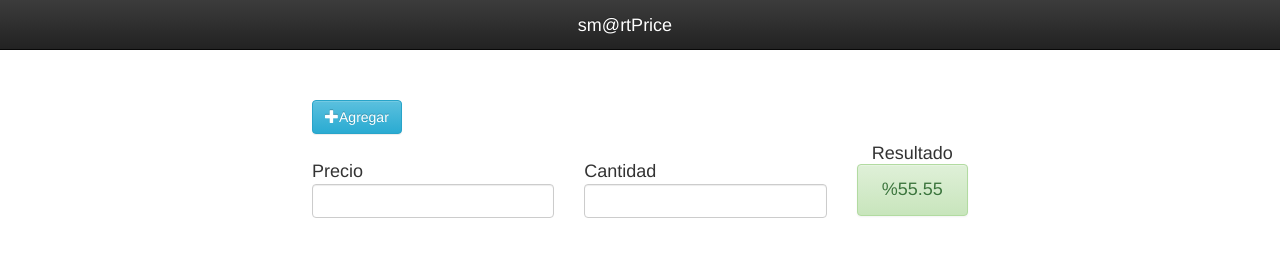
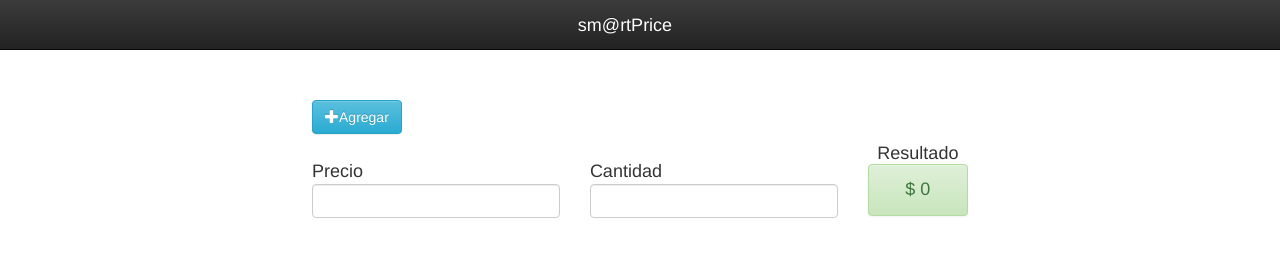
Before and after one commit to regedit15/Phongap, a plain HTML site: page smartPrice/www/index.html in a window 1280 px wide. Drawn offline with nearby package versions, Linux system fonts and the light colour scheme.

Commit message:
se mejora el calculo de precio

```diff
--- a/smartPrice/www/index.html
+++ b/smartPrice/www/index.html
@@ -38,22 +38,7 @@
                             <span class="glyphicon glyphicon-plus"></span>Agregar</button>
                     </td>
                 </tr>
-                <tr>
-                    <td>
-                        <h4 class="titulo">Precio</h4>
-                        <input class="form-control" id="precio">
-                    </td>
-                    <td>
-                        <h4 class="titulo">Cantidad</h4>
-                        <input class="form-control" id="cantidad">
-                    </td>
-                    <td>
-                        <h4 class="precio">Resultado</h4>
-                        <div class="alert alert-success">
-                            <h4 id="resultado" class="precio">%55.55</h4>
-                        </div>
-                    </td>
-                </tr>
+
             </table>
         </div>
 </body>
--- a/smartPrice/www/js/index.js
+++ b/smartPrice/www/js/index.js
@@ -1,13 +1,31 @@
 $(document).ready(function() {
 
+    var precioVacio = "$ 0";
 
     $("#btn_agregar").click(function() {
-        var $row = $("<tr><td><h4 class='titulo'>Precio</h4><input class='form-control' id='exampleInputEmail1'></td><td><h4 class='titulo'>Cantidad</h4><input class='form-control' id='exampleInputEmail1'></td><td><h4 class='precio'>Resultado</h4><h4 class='precio'>$55.50</h4></td></tr>");
+        var fila =
+            "<tr>" +
+            "   <td>" +
+            "       <h4 class='titulo'>Precio</h4>" +
+            "       <input class='form-control' id='precio'>" +
+            "   </td>" +
+            "   <td>" +
+            "       <h4 class='titulo'>Cantidad</h4>" +
+            "       <input class='form-control' id='cantidad'>" +
+            "   </td>" +
+            "   <td>" +
+            "       <h4 class='precio'>Resultado</h4>" +
+            "       <div class='alert alert-success'>" +
+            "           <h4 id='resultado' class='precio'>" + precioVacio + "</h4>" +
+            "       </div>" +
+            "   </td>" +
+            "</tr>";
 
-        $('table').append($row);
+        $('table').append(fila);
     });
 
-
+    // para cargar la fila al cargar la pagina
+    $('#btn_agregar').click();
 
     $("input").keyup(function(event) {
         var precio = $("#precio").val();
@@ -16,14 +34,10 @@ $(document).ready(function() {
         if (precio != '' && cantidad != '') {
             $("#resultado").text('$' + ((1000 * precio) / cantidad).toFixed(2));
         } else {
-            $("#resultado").text('');
+            $("#resultado").text(precioVacio);
         }
+    });
 
-
-
-
-
-    });
 });
 
 
```
